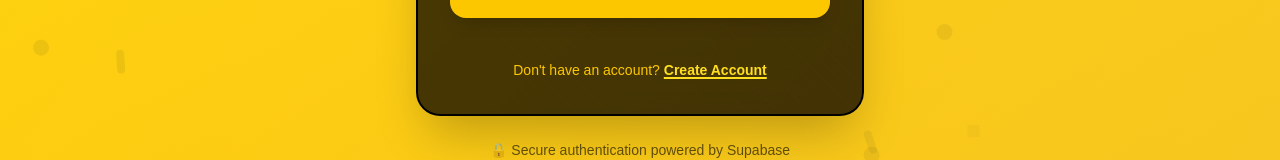
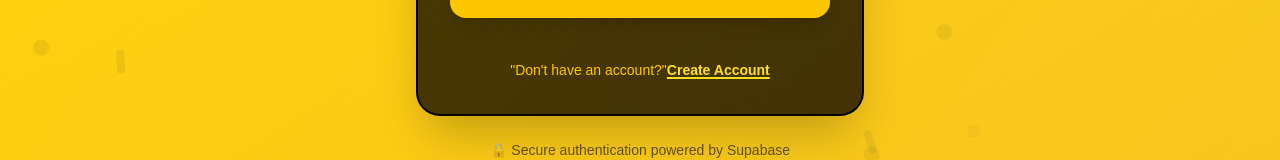
Before and after one commit to narensen/BePro, a Next.js app: page /auth in a window 1280 px wide. Shown: the part 554-714 px from the top of the page. Built offline with nearby package versions, Linux system fonts and the light colour scheme.

Commit message:
auth fix 2

```diff
--- a/src/app/auth/page.js
+++ b/src/app/auth/page.js
@@ -430,7 +430,7 @@ export default function AuthPage() {
                         transition={{ delay: 0.2 }}
                       >
                         <span className="text-yellow-400 text-sm font-medium">
-                          Don't have an account?{' '}
+                          "Don't have an account?"
                         </span>
                         <button
                           type="button"
```
